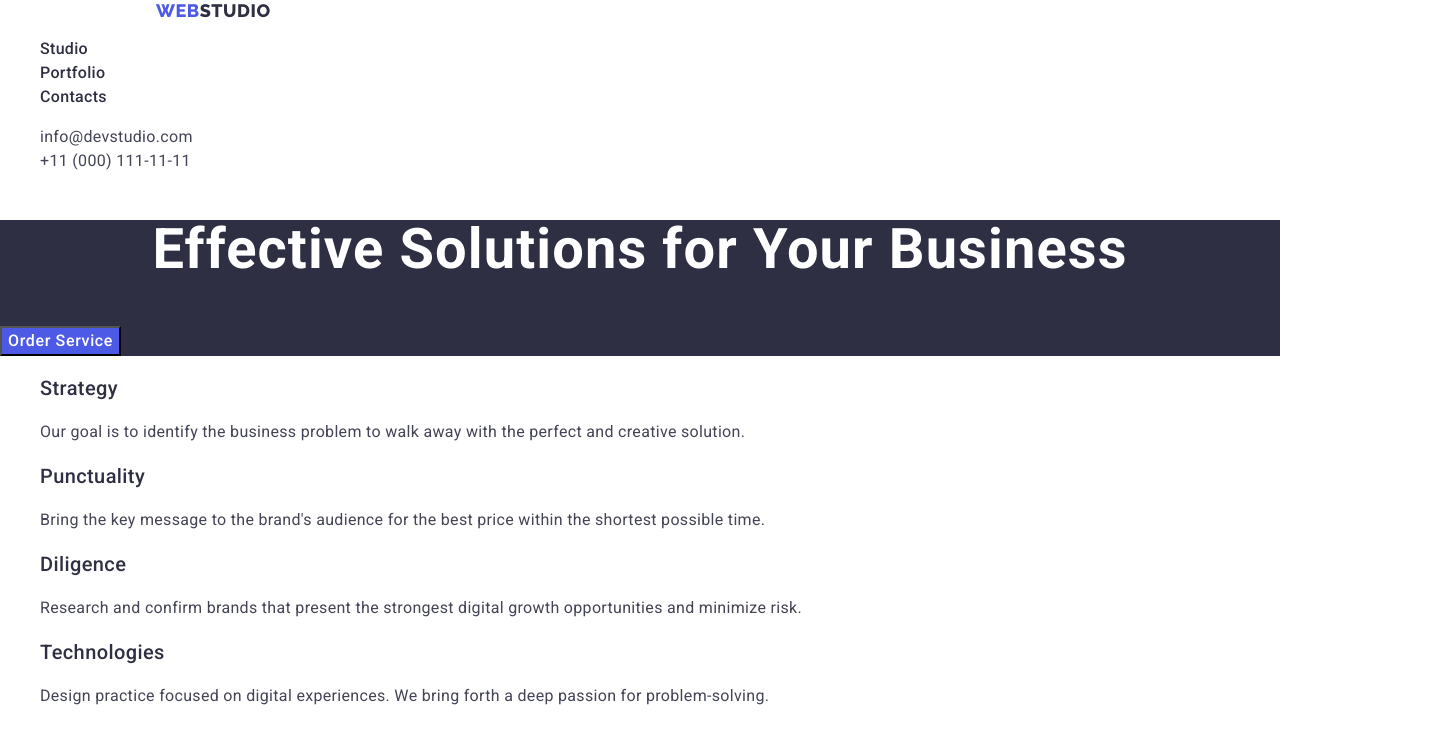
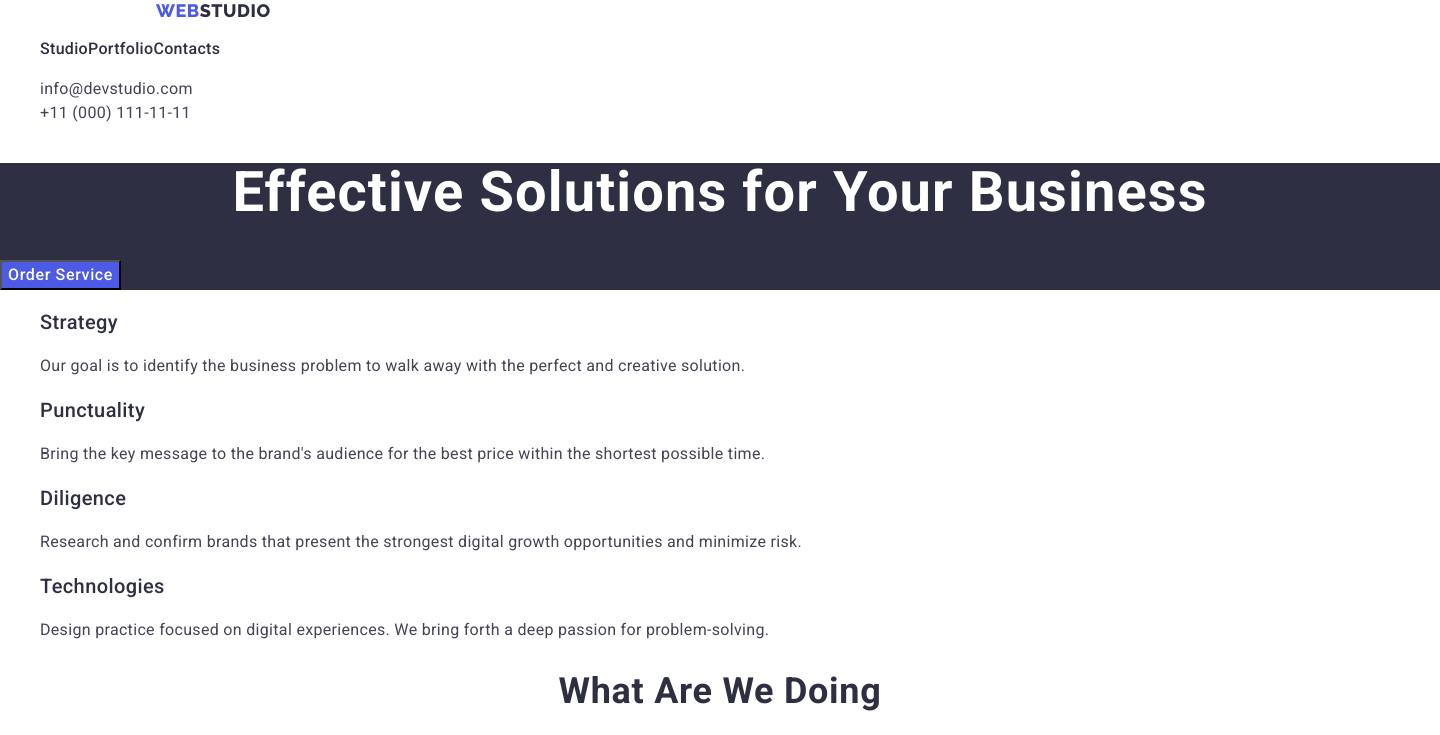
Before and after one commit to BendelVolodymyr/goit-markup-hw-03, a plain HTML site: page index.html in a window 1280 px wide. Shown: the top 735 px of the page, 1440 px wide, since content can reach past the window. Drawn offline with Linux system fonts and the light colour scheme.

Commit message:
portfolio

```diff
--- a/css/styles.css
+++ b/css/styles.css
@@ -9,6 +9,7 @@ body {
     font-family: "Roboto", "Raleway", sans-serif;
     color: #434455;
     background-color: #FFFFFF;
+    width: 1440px;
 }
 
 .container {
@@ -19,11 +20,19 @@ a {
     text-decoration: none;
 }
 
+img {
+    display: block;
+}
+
 ul {
     list-style: none;
 }
 
 /* header */
+
+.menu {
+    display: flex;
+}
 
 .logo {
     font-family: "Raleway", sans-serif;
@@ -232,3 +241,9 @@ ul {
     letter-spacing: 0.02em;
     line-height: 1.5;
 }
+
+.portfolio-foto {
+    display: flex;
+    flex-wrap: wrap;
+    justify-content: center;
+}
--- a/index.html
+++ b/index.html
@@ -20,34 +20,37 @@
 </head>
 
 <body>
-    <header class="header">
+    <header class="">
+        <div class="">
             <nav>
-            <a class="logo link header__logo" href="./index.html">Web<span class="header_studio_logo">Studio</span></a>
-            <ul class="list">
-                <li class=""><a class="list_menu link" href="./index.html">Studio</a></li>
-                <li class="retreat"><a class="list_menu link" href="./portfolio.html">Portfolio</a></li>
-                <li><a class="list_menu link" href="">Contacts</a></li>
+                <a class="logo header__logo" href="./index.html">Web<span class="header_studio_logo">Studio</span></a>
+                <ul class="menu">
+                    <li class=""><a class="list_menu" href="./index.html">Studio</a></li>
+                    <li class="retreat"><a class="list_menu" href="./portfolio.html">Portfolio</a></li>
+                    <li><a class="list_menu" href="">Contacts</a></li>
                 </ul>
             </nav>
             <address class="address">
-            <ul class="list">
-                <li><a class="address_contact link" href="mailto:info@devstudio.com">info@devstudio.com</a></li>
-                <li><a class="address_contact link" href="tel:+110001111111">+11 (000) 111-11-11</a></li>
+                <ul class="">
+                    <li><a class="address_contact" href="mailto:info@devstudio.com">info@devstudio.com</a>
+                    </li>
+                    <li><a class="address_contact" href="tel:+110001111111">+11 (000) 111-11-11</a></li>
                 </ul>
             </address>
+        </div>
     </header>
     <main class="">
         <!-- section 1  (wrapper)-->
-        <section class="wrapper">
+        <div class="wrapper">
             <h1 class="wrapper-content">Effective Solutions for Your Business</h1>
             <button class="wrapper-content-button" type="button">Order Service</button>
-        </section>
+        </div>
 
         <!-- section 2 -->
 
         <section class="">
             <h2></h2>
-            <ul class="list">
+            <ul class="">
                 <li class="">
                     <h3 class="section-two-title">Strategy</h3>
                     <p class="section-two-content">Our goal is to identify the business
@@ -84,7 +87,7 @@
 
         <section class="">
             <h2 class="section-three-title">What are we doing</h2>
-            <ul class="list">
+            <ul class="">
                 <li class=""><img src="./images/main-page-img_1.jpg" alt="Monitor" width="360" height="300" /></li>
                 <li class=""><img src="./images/main-page-img_2.jpg" alt="chat" width="360" height="300" /></li>
                 <li><img src="./images/main-page-img_3.jpg" alt="telefon" width="360" height="300" /></li>
@@ -97,7 +100,7 @@
         <section class="section-four">
             <h2 class="section-four-title">Our Team</h2>
 
-            <ul class="list">
+            <ul class="">
                 <li class="section-four-box"><img src="./images/main-page-img_4.jpg" alt="Mark Guerrero" width="264"
                         height="260" />
                     <h3 class="section-four-box-title">Mark Guerrero</h3>
```
Also changed, not shown: portfolio.html (+3 -1 lines). Lines whose indentation alone changed are shown as unchanged.
